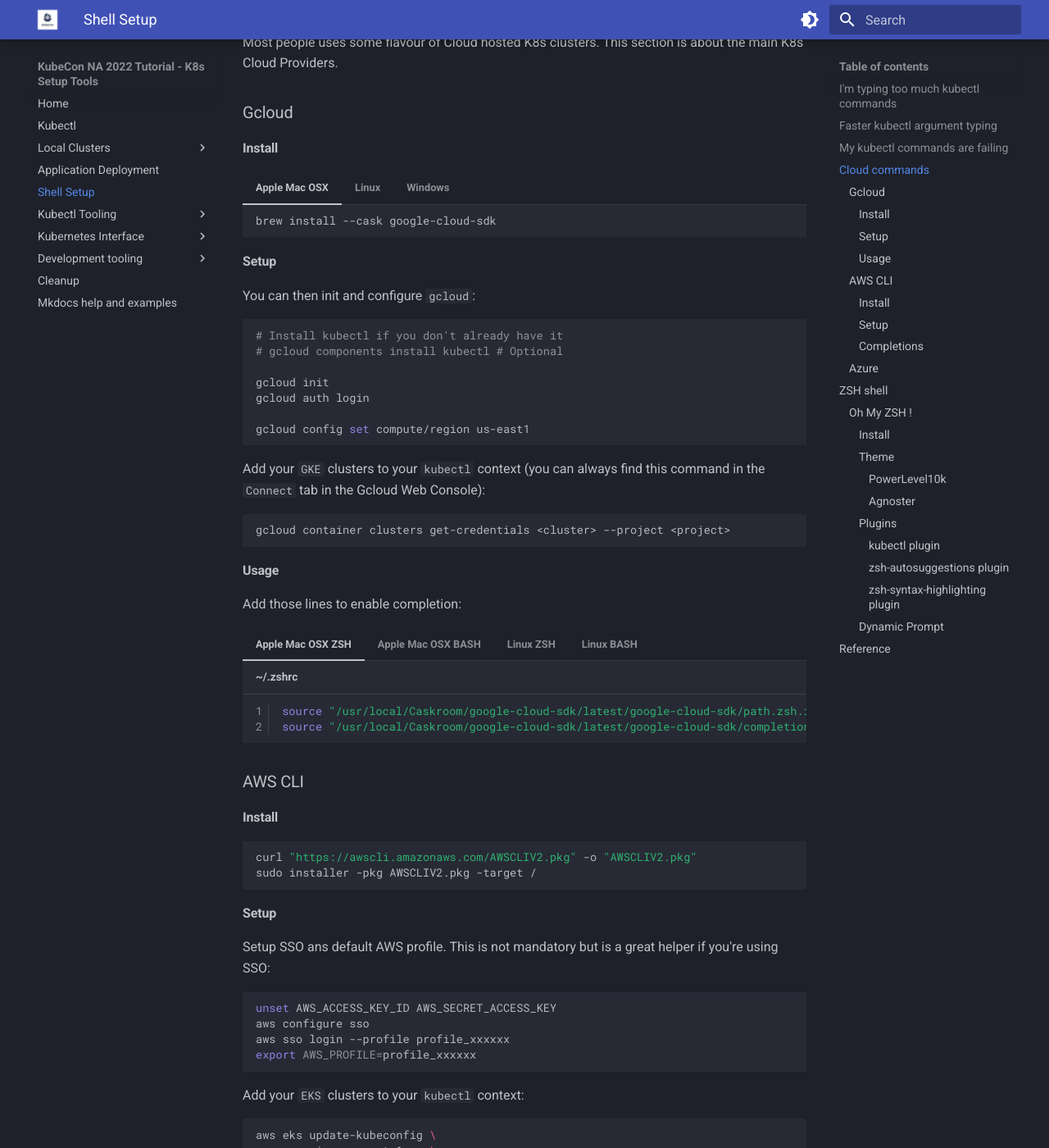
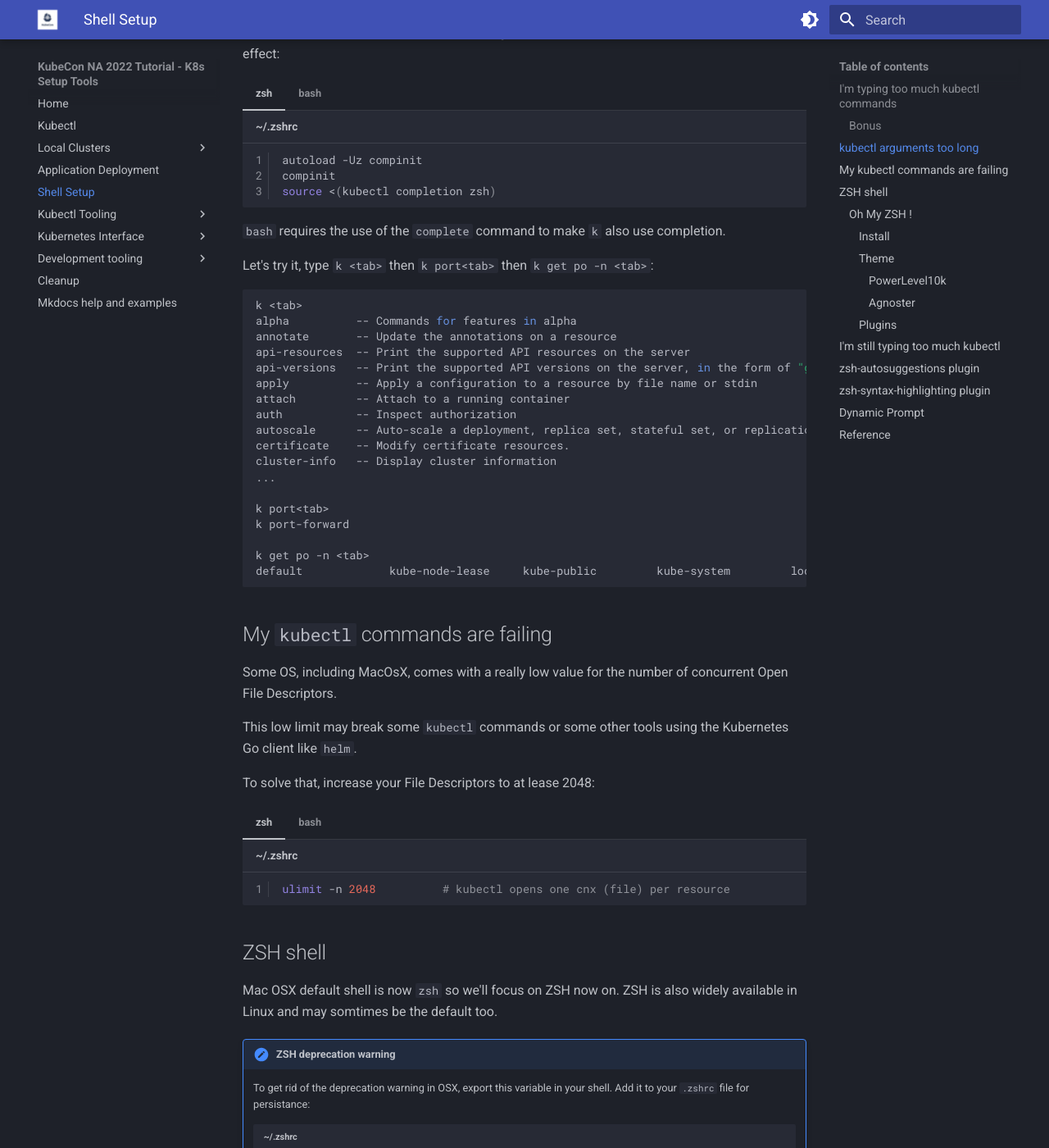
Before and after one commit to cloud-native-canada/k8s_setup_tools, an MkDocs documentation site: the page built from docs/shell_setup.md, in a window 1280 px wide and 1400 px high, scrolled down 1569 px. Shown: the whole window at 82% size. Built offline with MkDocs 1.6.1 and Material for MkDocs 9.7.7, drawn with Linux system fonts in a browser that asks for light colours; some of the changed text lies outside the part shown.

Commit message:
more title changes

````diff
--- a/docs/shell_setup.md
+++ b/docs/shell_setup.md
@@ -22,9 +22,49 @@
     alias k=kubectl
     ```
 
-## Faster `kubectl` argument typing
+Open a new Shell and start using `k` command:
+
+```bash
+k get namespaces
+k get pods -A
+k get services -A
+```
+
+### Bonus
+
+Most Kubernetes resources have a short-name. You can save few keystrokes here again.
+
+Resources are also defined as `plural` by default (with an `s` at the end, like `services`),
+but using the `singular` works the same ! It's one less keystroke again:
+
+```bash
+k api-resources
+```
+```bash
+NAME                              SHORTNAMES   APIVERSION                             NAMESPACED   KIND
+pods                              po           v1                                     true         Pod
+deployments                       deploy       apps/v1                                true         Deployment
+ingresses                         ing          networking.k8s.io/v1                   true         Ingress
+services                          svc          v1                                     true         Service
+namespaces                        ns           v1                                     false        Namespace
+...
+```
+
+Let's try it:
+
+```bash
+k get ns
+k get po -A
+k get svc -A
+```
+
+## `kubectl` arguments too long
+
+`kubectl port-forward` is one example of a long argument. So is `kubectl get deployment --context=my-cluster`.
 
 `completion` is the term used in UNIX™ shells when it comes to empowering the shell with better knowledge of the commands we use.
+
+With Completion setup, you can type `kubectl <tab>` or `k <tab>` to get help. `k po<tab>` will get completed to `k port-forward`
 
 Let's add those commands to the shell config file. A restart of the shell is needed for it to take effect:
 
@@ -41,9 +81,31 @@
     complete -o default -F __start_kubectl k
     ```
 
-With Completion setup, you can type `kubectl <tab>` or `k <tab>` to get help. `k po<tab>` will get completed to `k port-forward`
 
-`bash` requires another command to make `k` also use completion.
+`bash` requires the use of the `complete` command to make `k` also use completion.
+
+Let's try it, type `k <tab>` then `k port<tab>` then `k get po -n <tab>`:
+
+```bash
+k <tab>
+alpha          -- Commands for features in alpha
+annotate       -- Update the annotations on a resource
+api-resources  -- Print the supported API resources on the server
+api-versions   -- Print the supported API versions on the server, in the form of "group/version"
+apply          -- Apply a configuration to a resource by file name or stdin
+attach         -- Attach to a running container
+auth           -- Inspect authorization
+autoscale      -- Auto-scale a deployment, replica set, stateful set, or replication controller
+certificate    -- Modify certificate resources.
+cluster-info   -- Display cluster information
+...
+
+k port<tab>
+k port-forward
+
+k get po -n <tab>
+default             kube-node-lease     kube-public         kube-system         local-path-storage
+```
 
 ## My `kubectl` commands are failing
 
@@ -63,135 +125,6 @@
     ulimit -n 2048          # kubectl opens one cnx (file) per resource
     ```
 
-## Cloud commands
-
-Most people uses some flavour of Cloud hosted K8s clusters. This section is about the main K8s Cloud Providers.
-### Gcloud
-
-#### Install
-
-=== "Apple Mac OSX"
-    ```bash
-    brew install --cask google-cloud-sdk
-    ```
-
-=== "Linux"
-    Refer to [the official doc](https://cloud.google.com/sdk/docs/install?hl=fr#linux).
-
-    ```bash
-    curl -O https://dl.google.com/dl/cloudsdk/channels/rapid/downloads/google-cloud-cli-405.0.1-linux-x86_64.tar.gz
-    tar -xf google-cloud-cli-405.0.1-linux-x86.tar.gz
-    ./google-cloud-sdk/install.sh
-    ```
-
-=== "Windows"
-    TODO
-
-#### Setup
-
-You can then init and configure `gcloud`:
-
-```bash
-# Install kubectl if you don't already have it
-# gcloud components install kubectl # Optional
-
-gcloud init
-gcloud auth login
-
-gcloud config set compute/region us-east1
-```
-
-Add your `GKE` clusters to your `kubectl` context (you can always find this command in the `Connect` tab in the Gcloud Web Console):
-
-```bash
-gcloud container clusters get-credentials <cluster> --project <project>
-```
-
-#### Usage
-
-Add those lines to enable completion:
-
-=== "Apple Mac OSX ZSH"
-    ```bash linenums="1" title="~/.zshrc"
-    source "/usr/local/Caskroom/google-cloud-sdk/latest/google-cloud-sdk/path.zsh.inc"
-    source "/usr/local/Caskroom/google-cloud-sdk/latest/google-cloud-sdk/completion.zsh.inc"
-    ```
-
-=== "Apple Mac OSX BASH"
-    ```bash linenums="1" title="~/.bashrc"
-    source "/usr/local/Caskroom/google-cloud-sdk/latest/google-cloud-sdk/path.bash.inc"
-    source "/usr/local/Caskroom/google-cloud-sdk/latest/google-cloud-sdk/completion.bash.inc"
-    ```
-
-=== "Linux ZSH"
-    ```bash linenums="1" title="~/.zshrc"
-    # path may vary depending on where you installed gcloud command
-    $HOME/kubernetes/google-cloud-sdk/path.zsh.inc
-    $HOME/kubernetes/google-cloud-sdk/completion.zsh.inc
-    ```
-
-=== "Linux BASH"
-    ```bash linenums="1" title="~/.bashrc"
-    # path may vary depending on where you installed gcloud command
-    $HOME/kubernetes/google-cloud-sdk/path.bash.inc
-    $HOME/kubernetes/google-cloud-sdk/completion.bash.inc
-    ```
-
-### AWS CLI
-
-#### Install
-
-```bash
-curl "https://awscli.amazonaws.com/AWSCLIV2.pkg" -o "AWSCLIV2.pkg"
-sudo installer -pkg AWSCLIV2.pkg -target /
-```
-
-#### Setup
-
-Setup SSO ans default AWS profile. This is not mandatory but is a great helper if you're using SSO:
-
-```bash
-unset AWS_ACCESS_KEY_ID AWS_SECRET_ACCESS_KEY
-aws configure sso
-aws sso login --profile profile_xxxxxx
-export AWS_PROFILE=profile_xxxxxx
-```
-
-Add your `EKS` clusters to your `kubectl` context:
-
-```bash
-aws eks update-kubeconfig \
-    --region us-east-1    \
-    --name <cluster_name> \
-    --alias <friendly_name>
-
-```
-
-#### Completions
-
-Add those lines to your shell startup script:
-
-=== "ZSH"
-    ```bash linenums="1" title="~/.zshrc"
-    export AWS_DEFAULT_REGION=us-east-1 # update to your preference
-    export AWS_PAGER="" # prevent aws cli to auto-page = display inline
-    export BROWSER=echo # Do not open a browser, let you choose which browser to open
-    # AWS CLI completions
-    complete -C '/usr/local/bin/aws_completer' aws
-    ```
-
-=== "BASH"
-    ```bash linenums="1" title="~/.bashrc"
-    export AWS_DEFAULT_REGION=us-east-1 # update to your preference
-    export AWS_PAGER="" # prevent aws cli to auto-page = display inline
-    export BROWSER=echo # Do not open a browser, let you choose which browser to open
-    # AWS CLI completions
-    complete -C '/usr/local/bin/aws_completer' aws
-    ```
-
-### Azure
-
-    TODO
 ## ZSH shell
 
 Mac OSX default shell is now `zsh` so we'll focus on ZSH now on. ZSH is also widely available in Linux and may somtimes be the default too.
@@ -202,15 +135,27 @@
     ```bash linenums="1" title="~/.zshrc"
     export BASH_SILENCE_DEPRECATION_WARNING=1
     ```
+
 ### Oh My ZSH !
 
-Oh My Zsh is a delightful, open source, community-driven framework for managing your Zsh configuration. It comes bundled with thousands of helpful functions, helpers, plugins, themes, and a few things that make you shout... `"Oh My ZSH!"`
+A lot of tools exist to configure and enhence any Shell to make it more productive, add colors, change the prompt.
+
+Oh My ZSH! is a delightful, open source, community-driven framework for managing your Zsh configuration. It comes bundled with thousands of helpful functions, helpers, plugins, themes, and a few things that make you shout... `"Oh My ZSH!"`
+
+There is so much in Oh My ZSH! that nobody use it all. But even if using only 10% of it, that is already a giant benefit for productivity.
+As everything comes bundles in one package with good documentation and community support, it is faster to use it than manage each aspect of the configuration by hand or with different tools.
+
+When you start using Oh My ZSH! you can't go back.
 
 #### Install
 
 ```bash
 sh -c "$(curl -fsSL https://raw.github.com/ohmyzsh/ohmyzsh/master/tools/install.sh)"
 ```
+
+!!! note "updates"
+
+    Oh My ZSH! checks for the latest version and will warn if the version is outdated every time a new shell is started
 
 #### Theme
 
@@ -266,12 +211,14 @@
 
 [Agnoster](https://github.com/agnoster/agnoster-zsh-theme) is another cool theme, but less powerful than PowerLevel10k.
 
+Agnoster is a lighter theme, less intrusive by default, but lack some of the cool stuff.
+
 #### Plugins
 
 ZSH uses plugins that extend the shortcuts and other behaviours for default apps. Here's some that are worth using:
 
 ```yaml
-plugins=(brew kubectl git python tmux vault terraform)
+plugins=(brew git python tmux vault terraform)
 ```
 
 Once those plugins are installed and the shell is reloaded, a ton of new Aliases are created. Use `alias` command to list them all. Here are a few:
@@ -285,13 +232,26 @@
 gam='git am'
 ```
 
-##### kubectl plugin
+## I'm still typing too much `kubectl`
 
-This plugin ads a ton of aliases specific to `kubectl`, usually based on the action to take, like `kgp` for `Kubectl Get Pods`.
+When working with Kubernetes, some commands are regularily used, like `k get po`. Even if it is faster to type than `kubectl get pods`, it's still 8 characters long (including spaces).
+
+Oh My ZSH! includes a plugin for `kubectl` that ads a ton of aliases specific to `kubectl`
+
+Those alias are usually based on the first letters of each components of the command to execute, like `kgp` for `Kubectl Get Pods`.
+
+Simply add `kubectl` to the list of plugins in `.zshrc` file:
+
+```yaml
+plugins=(brew git python tmux vault terraform kubectl)
+```
+
+Check that all the new aliases are created after starting a new shell:
 
 ``` bash
 alias | grep kubectl
-
+```
+```bash
 k=kubectl
 kaf='kubectl apply -f'
 kca='_kca(){ kubectl "$@" --all-namespaces;  unset -f _kca; }; _kca'
@@ -299,20 +259,30 @@
 ...
 ```
 
-Because the plugin `kubectl` already create the alias `k=kubectl`, we don't need it explicitely in our `.zshrc` file. You can safely remove it.
+Because the plugin `kubectl` already create the alias `k=kubectl`, we don't need it explicitely in our `.zshrc` file.
+
+Oh My ZSH! also initialize the completion system, so you can also remove it. Comment those lines in the `.zshrc` file:
+
+```bash
+# k=kubectl
+# autoload -Uz compinit
+# compinit
+
+```
+
 Note that the aliases are all calling `kubectl` explicitelly.
 
-##### zsh-autosuggestions plugin
+## zsh-autosuggestions plugin
 
 TBD
 
-##### zsh-syntax-highlighting plugin
+## zsh-syntax-highlighting plugin
 
 TBD
 
-#### Dynamic Prompt
+## Dynamic Prompt
 
-Oh My ZSH! now have an eat feature called the dynamic prompt. Instead of having a prompt line which actually takes 3 lines and display your Git repo, Kubernetes Context, AWS or GCP account all the time, the needed information can be displayed only when needed.
+Oh My ZSH! now includes a neat feature called the `dynamic prompt`. Instead of having a prompt line which actually takes 3 lines and display your Git repo, Kubernetes Context, AWS or GCP account all the time, the needed information can be displayed only when needed.
 
 In the case of Kubernetes, it means only when using the `kubectl` command, or any associated or similar commands like `k`.
 
````
Also changed, not shown: docs/cloud_commands.md (added, +130 -0 lines), docs/index.md (+9 -2 lines).
